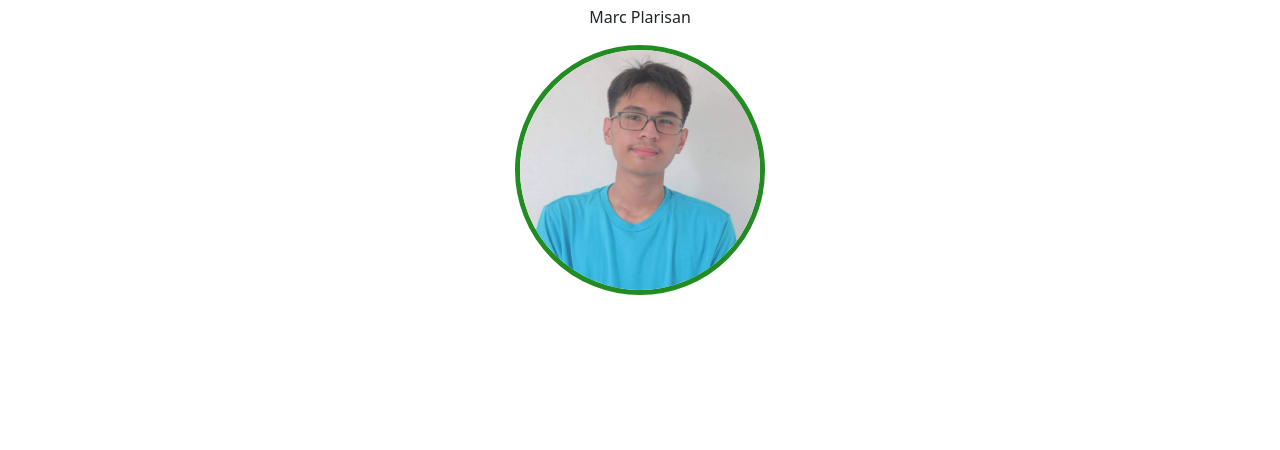
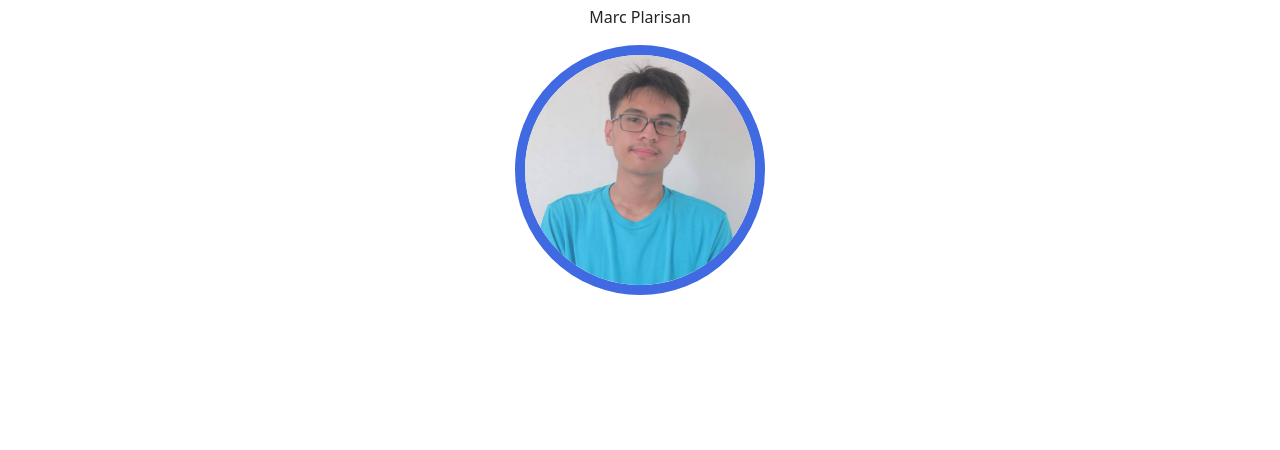
Before and after one commit to Marcyee/plarisan-fcb-portfolio, a plain HTML site: page index.html in a window 1280 px wide. Shown: the part 350-800 px from the top of the page. Drawn offline with nearby package versions, Linux system fonts and the light colour scheme.

Commit message:
update message

```diff
--- a/style.css
+++ b/style.css
@@ -27,7 +27,7 @@ h1, h2 {
 img {
 	height: 250px;
 	width: 250px;
-	border: 5px solid forestgreen;
+	border: 10px solid royalblue;
 	border-radius: 100%;
 }
 
```
